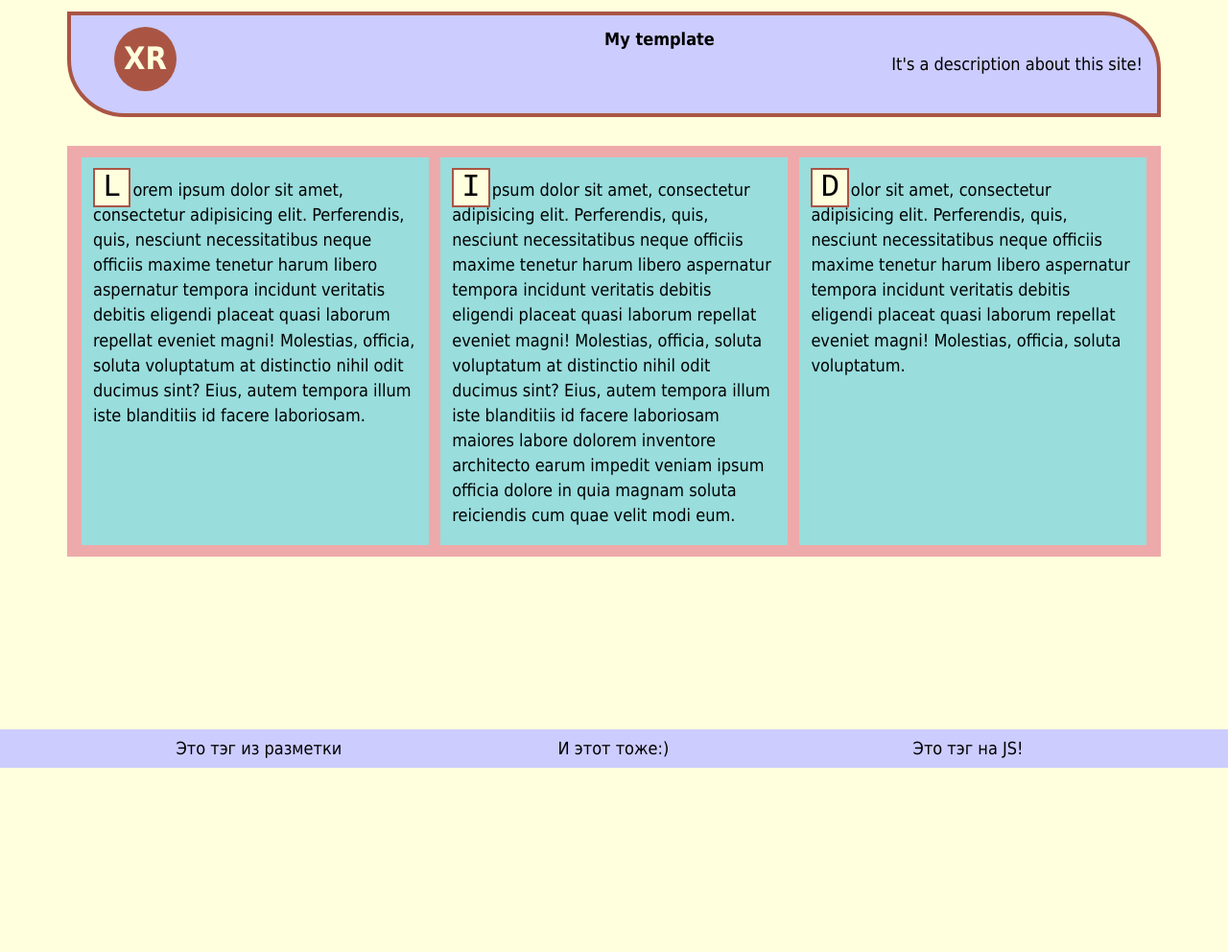
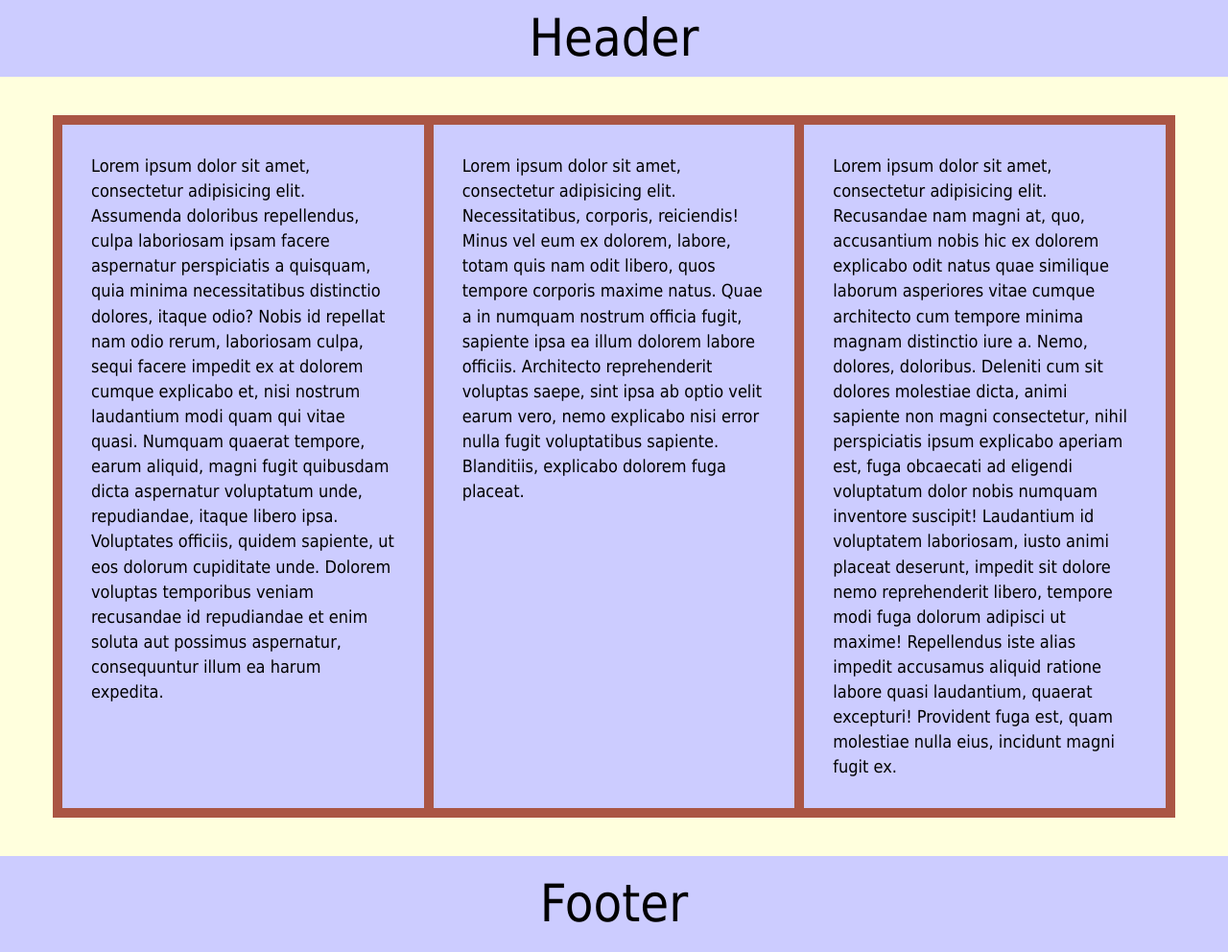
Before and after one commit to Acromyon/Start-Template, a website: page app/index.html in a window 1280 px wide. Shown: the whole page at 96% size. Before the commit the page ends 800 px from the top, so only its background shows below. Drawn offline with Linux system fonts and the light colour scheme.

Commit message:
1.1 - some optimization.

```diff
--- a/app/css/main.css
+++ b/app/css/main.css
@@ -55,15 +55,12 @@ html {
   background: #ffd; }
 
 .wrapper {
-  min-height: -webkit-calc(100vh - 40px);
-  min-height: calc(100vh - 40px);
-  padding: 12px 0 30px; }
+  min-height: -webkit-calc(100vh - 140px);
+  min-height: calc(100vh - 140px); }
 
 .container {
-  margin: 0 auto;
-  max-width: 1140px;
-  min-width: 960px;
-  display: block; }
+  max-width: 1170px;
+  min-width: 960px; }
 
 .clearfix:after {
   content: "";
@@ -72,78 +69,35 @@ html {
 
 /* Блок хедера */
 .header {
-  border: 4px solid #a54;
-  margin: 0 auto 30px;
   background-color: #ccf;
-  padding: 12px;
-  -webkit-border-radius: 0 60px 0 60px;
-          border-radius: 0 60px 0 60px;
-  height: 110px; }
-
-.logo {
-  float: left;
-  background-color: #A54;
-  margin-left: 30px;
-  -webkit-border-radius: 50%;
-          border-radius: 50%;
-  padding: 10px; }
-
-.logo__text {
-  color: #ffd;
-  font-size: 1.8rem;
-  font-weight: 600;
-  text-align: center; }
-
-.notification {
-  margin-left: 80px; }
-
-.notification__name {
-  text-align: center; }
-
-.notification__description {
-  text-align: right; }
+  height: 80px;
+  font-size: 3rem;
+  text-align: center;
+  line-height: 80px; }
 
 /* Блок контентной части */
-.text-block {
-  background-color: #eaa;
-  padding: 12px;
-  font-size: 0;
-  display: -webkit-box;
-  display: -webkit-flex;
-  display: -ms-flexbox;
-  display: flex;
-  -webkit-box-pack: justify;
-  -webkit-justify-content: space-between;
-      -ms-flex-pack: justify;
-          justify-content: space-between; }
+.main {
+  margin: 40px 0; }
 
-.text-block__column {
-  background-color: #9dd;
-  display: inline-block;
-  width: -webkit-calc(33.3% - 8px);
-  width: calc(33.3% - 8px);
-  font-size: 1rem;
-  padding: 18px 12px; }
+.text-cols {
+  background-color: #a54;
+  padding: 0 5px; }
 
-.text-block__column::first-letter {
-  background-color: #ffD;
-  padding: 0 8px;
-  border: 2px solid #a54;
-  margin-right: 2px;
-  font: 1.8rem/1.6rem monospace; }
+.text-cols .text-cols__content {
+  background-color: #a54;
+  padding: 10px 5px; }
+
+.text-cols__inner-content {
+  background-color: #ccf;
+  padding: 30px; }
 
 /* Блок футера */
 .footer {
-  height: 40px;
+  height: 100px;
   background-color: #ccf;
-  font-size: 0; }
-
-.footer p {
-  display: inline-block;
-  width: 33.3%;
+  font-size: 3rem;
   text-align: center;
-  font-size: 1rem;
-  line-height: 40px; }
+  line-height: 100px; }
 
 /* Адаптивка */
 @media screen and (max-width: 480px) {
--- a/app/index.html
+++ b/app/index.html
@@ -16,23 +16,28 @@
 </head>
 <body>
 	<div class="wrapper">
-		<header class="container header">
-			<div class="logo"><p class="logo__text">XR</p></div>
-			<div class="notification">
-				<h1 class="notification__name">My template</h1>
-				<p class="notification__description">It's a description about this site!</p>
+		<header class="header">
+			<div class="inner-header container">
+				Header
 			</div>
 		</header>
-		<section class="container text-block">
-			<div class="text-block__column">Lorem ipsum dolor sit amet, consectetur adipisicing elit. Perferendis, quis, nesciunt necessitatibus neque officiis maxime tenetur harum libero aspernatur tempora incidunt veritatis debitis eligendi placeat quasi laborum repellat eveniet magni! Molestias, officia, soluta voluptatum at distinctio nihil odit ducimus sint? Eius, autem tempora illum iste blanditiis id facere laboriosam.</div>
-			<div class="text-block__column">Ipsum dolor sit amet, consectetur adipisicing elit. Perferendis, quis, nesciunt necessitatibus neque officiis maxime tenetur harum libero aspernatur tempora incidunt veritatis debitis eligendi placeat quasi laborum repellat eveniet magni! Molestias, officia, soluta voluptatum at distinctio nihil odit ducimus sint? Eius, autem tempora illum iste blanditiis id facere laboriosam maiores labore dolorem inventore architecto earum impedit veniam ipsum officia dolore in quia magnam soluta reiciendis cum quae velit modi eum.</div>
-			<div class="text-block__column">Dolor sit amet, consectetur adipisicing elit. Perferendis, quis, nesciunt necessitatibus neque officiis maxime tenetur harum libero aspernatur tempora incidunt veritatis debitis eligendi placeat quasi laborum repellat eveniet magni! Molestias, officia, soluta voluptatum.</div>
-		</section>
+		<div class="main container">
+			<div class="text-cols row clearfix">
+				<div class="text-cols__content col-md-4">
+					<div class="text-cols__inner-content">Lorem ipsum dolor sit amet, consectetur adipisicing elit. Assumenda doloribus repellendus, culpa laboriosam ipsam facere aspernatur perspiciatis a quisquam, quia minima necessitatibus distinctio dolores, itaque odio? Nobis id repellat nam odio rerum, laboriosam culpa, sequi facere impedit ex at dolorem cumque explicabo et, nisi nostrum laudantium modi quam qui vitae quasi. Numquam quaerat tempore, earum aliquid, magni fugit quibusdam dicta aspernatur voluptatum unde, repudiandae, itaque libero ipsa. Voluptates officiis, quidem sapiente, ut eos dolorum cupiditate unde. Dolorem voluptas temporibus veniam recusandae id repudiandae et enim soluta aut possimus aspernatur, consequuntur illum ea harum expedita.</div>
+				</div>
+				<div class="text-cols__content col-md-4">
+					<div class="text-cols__inner-content">Lorem ipsum dolor sit amet, consectetur adipisicing elit. Necessitatibus, corporis, reiciendis! Minus vel eum ex dolorem, labore, totam quis nam odit libero, quos tempore corporis maxime natus. Quae a in numquam nostrum officia fugit, sapiente ipsa ea illum dolorem labore officiis. Architecto reprehenderit voluptas saepe, sint ipsa ab optio velit earum vero, nemo explicabo nisi error nulla fugit voluptatibus sapiente. Blanditiis, explicabo dolorem fuga placeat.</div>
+				</div>
+				<div class="text-cols__content col-md-4">
+					<div class="text-cols__inner-content">Lorem ipsum dolor sit amet, consectetur adipisicing elit. Recusandae nam magni at, quo, accusantium nobis hic ex dolorem explicabo odit natus quae similique laborum asperiores vitae cumque architecto cum tempore minima magnam distinctio iure a. Nemo, dolores, doloribus. Deleniti cum sit dolores molestiae dicta, animi sapiente non magni consectetur, nihil perspiciatis ipsum explicabo aperiam est, fuga obcaecati ad eligendi voluptatum dolor nobis numquam inventore suscipit! Laudantium id voluptatem laboriosam, iusto animi placeat deserunt, impedit sit dolore nemo reprehenderit libero, tempore modi fuga dolorum adipisci ut maxime! Repellendus iste alias impedit accusamus aliquid ratione labore quasi laudantium, quaerat excepturi! Provident fuga est, quam molestiae nulla eius, incidunt magni fugit ex.</div>
+				</div>
+			</div>
+		</div>
 	</div>
 	<footer class="footer">
-		<div class="container copyrights">
-			<p class="copyrights__item">Это тэг из разметки</p>
-			<p class="copyrights__item">И этот тоже:)</p>
+		<div class="inner-footer container">
+			Footer
 		</div>
 	</footer>
 </body>
--- a/app/js/common.js
+++ b/app/js/common.js
@@ -1,4 +1,17 @@
 "use strict";
 
-	var footer = document.querySelector(".footer");
-	footer.children[0].innerHTML += '<p class="copyrights__item">Это тэг на JS!<p>';
+let textCols = document.getElementsByClassName("text-cols__inner-content");
+
+let textColHeight = 0;
+
+for (let i = 0; i < textCols.length; i++){
+	if (textColHeight < textCols[i].clientHeight){
+		textColHeight = textCols[i].clientHeight;
+	}
+}
+
+for (let i = 0; i < textCols.length; i++){
+	textCols[i].style.height = textColHeight + 'px';
+}
+
+console.log(textCols);
--- a/app/sass/style.sass
+++ b/app/sass/style.sass
@@ -11,14 +11,11 @@ html
 	background: #ffd
 
 .wrapper
-	min-height: calc(100vh - 40px)
-	padding: 12px 0 30px
+	min-height: calc(100vh - 140px)
 
 .container
-	margin: 0 auto
-	max-width: 1140px
+	max-width: 1170px
 	min-width: 960px
-	display: block
 
 .clearfix:after
 	content: ""
@@ -28,70 +25,35 @@ html
 /* Блок хедера */
 
 .header
-	border: 4px solid #a54
-	margin: 0 auto 30px
+	height: 80px
 	background-color: #ccf
-	padding: 12px
-	border-radius: 0 60px 0 60px
-	height: 110px
-
-.logo
-	float: left
-	background-color: #A54
-	margin-left: 30px
-	border-radius: 50%
-	padding: 10px
-
-.logo__text
-	color: #ffd
-	font-size: 1.8rem
-	font-weight: 600
+	font-size: 3rem
 	text-align: center
-
-.notification
-	margin-left: 80px
-
-.notification__name
-	text-align: center
-
-.notification__description
-	text-align: right
-
+	line-height: 80px
 /* Блок контентной части */
 
-.text-block
-	background-color: #eaa
-	padding: 12px
-	font-size: 0
-	display: flex
-	justify-content: space-between
+.main
+	margin: 40px 0
 
-.text-block__column
-	background-color: #9dd
-	display: inline-block
-	width: calc(33.3% - 8px)
-	font-size: 1rem
-	padding: 18px 12px
+.text-cols
+	background-color: #a54
+	padding: 0 5px
 
-.text-block__column::first-letter
-	background-color: #ffD
-	padding: 0 8px
-	border: 2px solid #a54
-	margin-right: 2px
-	font: 1.8rem/1.6rem monospace
+.text-cols .text-cols__content
+	background-color: #a54
+	padding: 10px 5px
+
+.text-cols__inner-content
+	background-color: #ccf
+	padding: 30px
 
 /* Блок футера */
 
 .footer
-	height: 40px
+	height: 100px
 	background-color: #ccf
-	font-size: 0
-
-.footer p
-	display: inline-block
-	width: 33.3%
+	font-size: 3rem
 	text-align: center
-	font-size: 1rem
-	line-height: 40px
+	line-height: 100px
 
 @import media-queries
```
Also changed, not shown: app/css/main.min.css.
